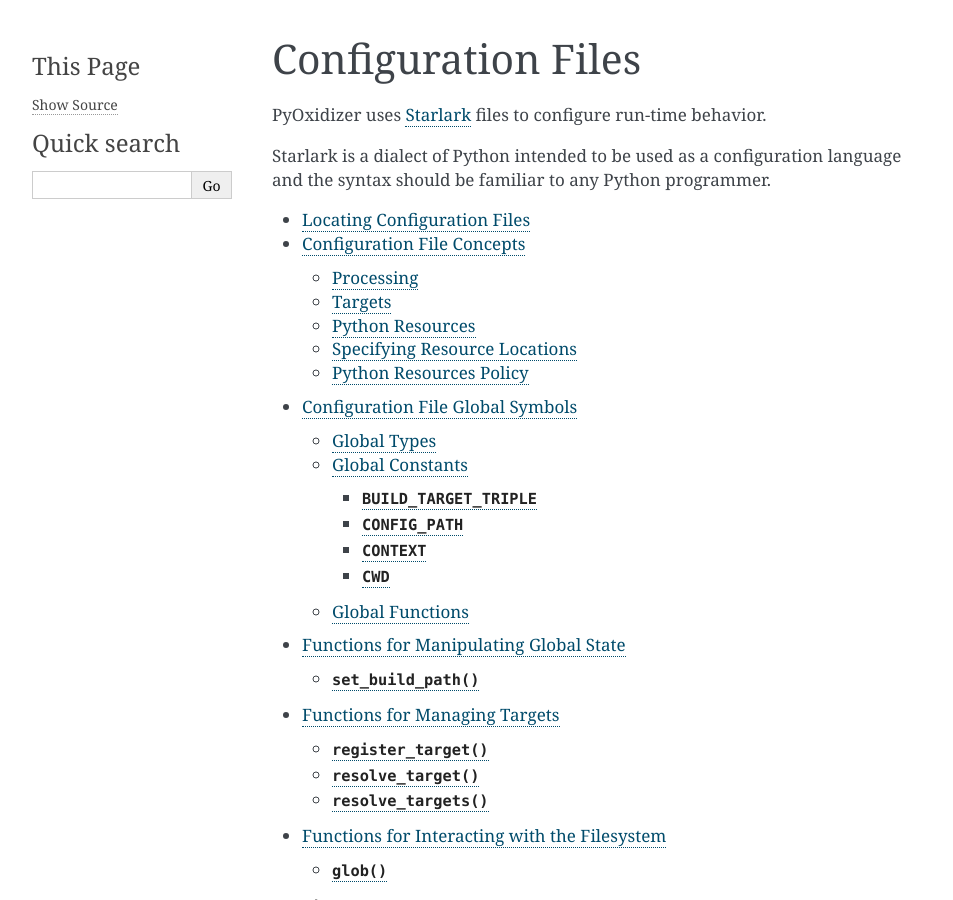
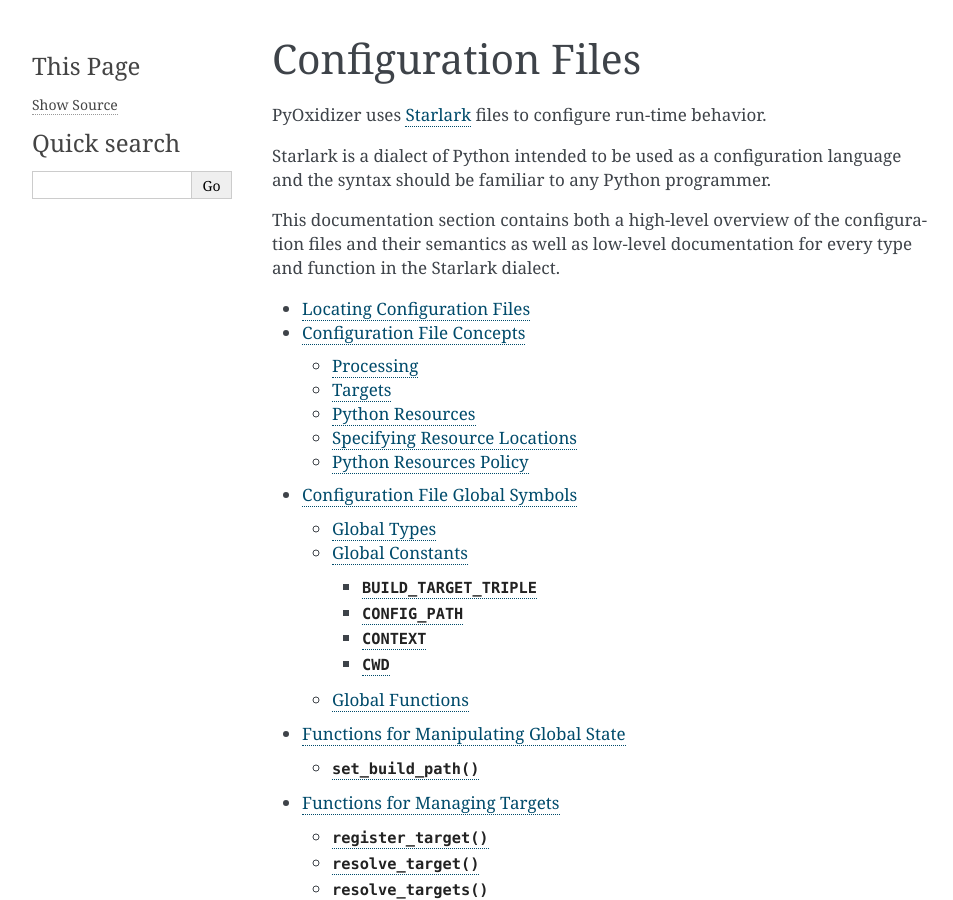
Before and after one commit to indygreg/PyOxidizer, a Sphinx documentation site: the page built from docs/config.rst, in a window 1280 px wide and 900 px high. Shown: the whole window, without its empty margins (148-1101 px from the left). Built offline with Sphinx 7.4.7, drawn with Linux system fonts in a browser that asks for light colours; the version number is read from the project's files by our own code.

Commit message:
docs: add minor content to main config file doc

```diff
--- a/docs/config.rst
+++ b/docs/config.rst
@@ -9,6 +9,10 @@
 
 Starlark is a dialect of Python intended to be used as a configuration
 language and the syntax should be familiar to any Python programmer.
+
+This documentation section contains both a high-level overview of
+the configuration files and their semantics as well as low-level
+documentation for every type and function in the Starlark dialect.
 
 .. toctree::
    :maxdepth: 3
```
